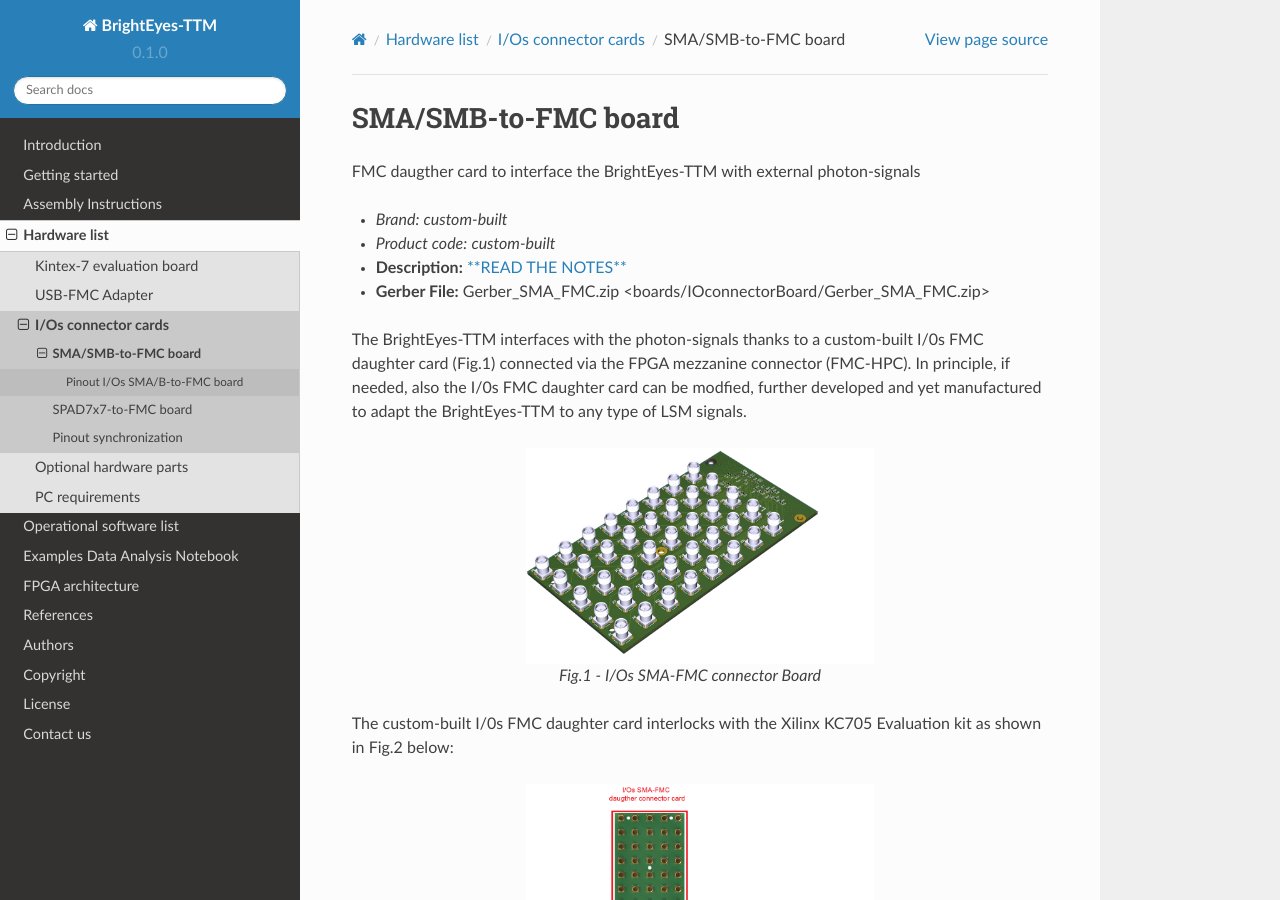
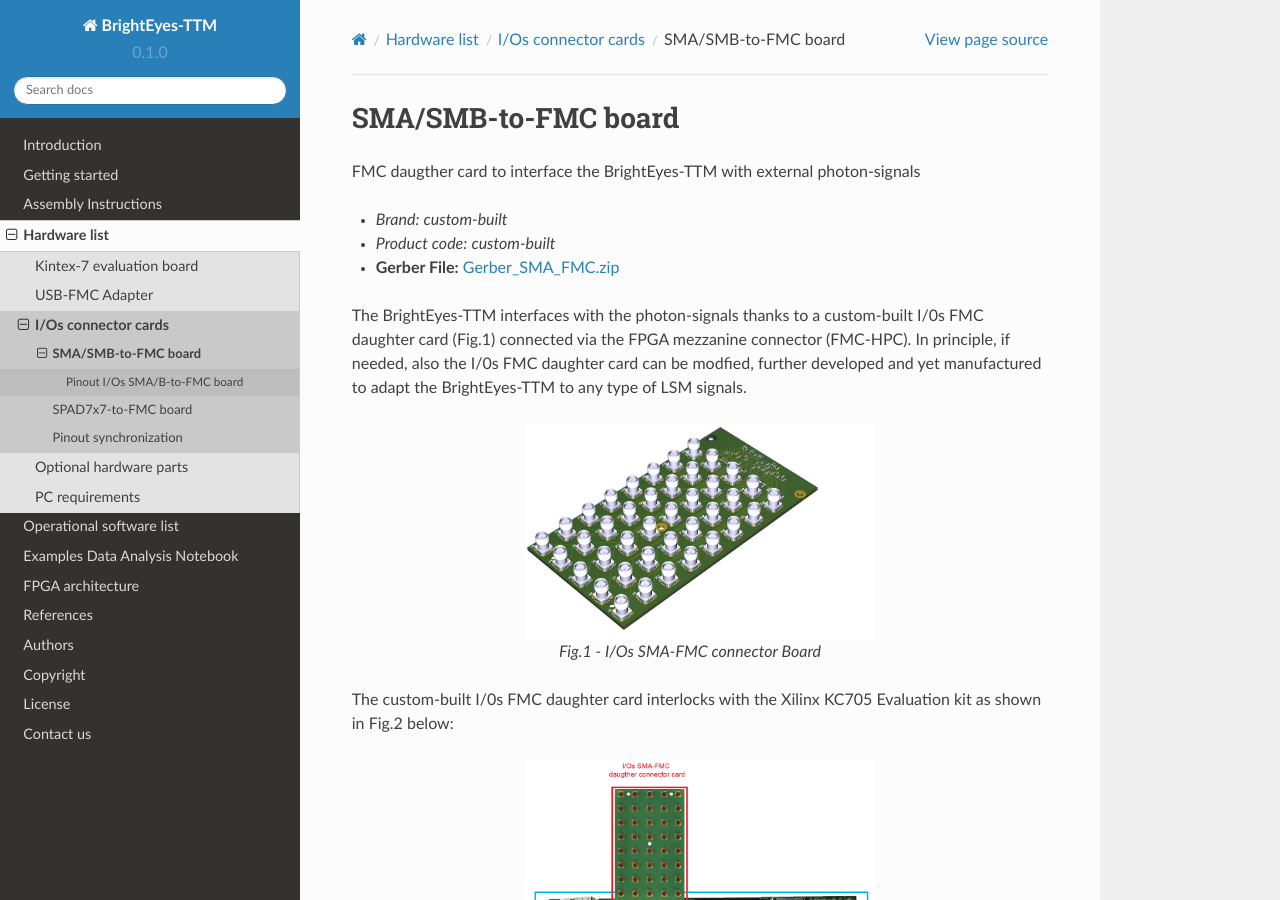
Before and after one commit to mattia-donato/BrightEyes-TTM-docs, a Sphinx documentation site: the page built from docs/source/pinout5x5.md, in a window 1280 px wide and 900 px high. Built offline with Sphinx 7.4.7 and the Read the Docs theme 2.0.0, drawn with Linux system fonts in a browser that asks for light colours; some of the changed lines change nothing that is shown.

Commit message:
Update pinout5x5.md

````diff
--- a/docs/source/pinout5x5.md
+++ b/docs/source/pinout5x5.md
@@ -3,8 +3,7 @@
 
 - *Brand:* *custom-built*
 - *Product code:* *custom-built*
-- **Description:** {doc}`**READ THE NOTES** <IOConnectorBoard>`
-- **Gerber File:** Gerber_SMA_FMC.zip \<boards/IOconnectorBoard/Gerber_SMA_FMC.zip>
+- **Gerber File:** [Gerber_SMA_FMC.zip](https://github.com/VicidominiLab/BrightEyes-TTM/raw/main/boards/IOconnectorBoard/Gerber_SMA_FMC.zip)
 
 The BrightEyes-TTM interfaces with the photon-signals thanks to a custom-built I/0s FMC daughter card (Fig.1) connected via the FPGA mezzanine connector (FMC-HPC). In principle, if needed, also the I/0s FMC daughter card can be modfied, further developed and yet manufactured to adapt the BrightEyes-TTM to any type of LSM signals.
 
@@ -35,13 +34,13 @@
    * - Name
      - Where to get
    * - Connector card gerber files
-     - `Gerber_SMA_FMC.zip </boards/IOconnectorBoard/Gerber_SMA_FMC.zip>`_
+     - `Gerber_SMA_FMC.zip <https://github.com/VicidominiLab/BrightEyes-TTM/raw/main/boards/IOconnectorBoard/Gerber_SMA_FMC.zip>`_
    * - Connector card circuit schematic
-     - `SMA_FMC-schematic.pdf </boards/IOconnectorBoard/SMA_FMC-schematic.pdf>`_
+     - `SMA_FMC-schematic.pdf <https://github.com/VicidominiLab/BrightEyes-TTM/raw/main/boards/IOconnectorBoard/IOconnectorBoard/SMA_FMC-schematic.pdf>`_
    * - Connector card pcb
-     - `SMA_FMC-pcb.pdf </boards/IOconnectorBoard/SMA_FMC-pcb.pdf>`_
+     - `SMA_FMC-pcb.pdf <https://github.com/VicidominiLab/BrightEyes-TTM/raw/main/boards/IOconnectorBoard/SMA_FMC-pcb.pdf>`_
    * - Connector card 3D model
-     - `SMA_FMC-3D.pdf </boards/IOconnectorBoard/SMA_FMC-3D.pdf>`_
+     - `SMA_FMC-3D.pdf <https://github.com/VicidominiLab/BrightEyes-TTM/raw/main/boards/IOconnectorBoard/SMA_FMC-3D.pdf>`_
 
 ```
 
````
